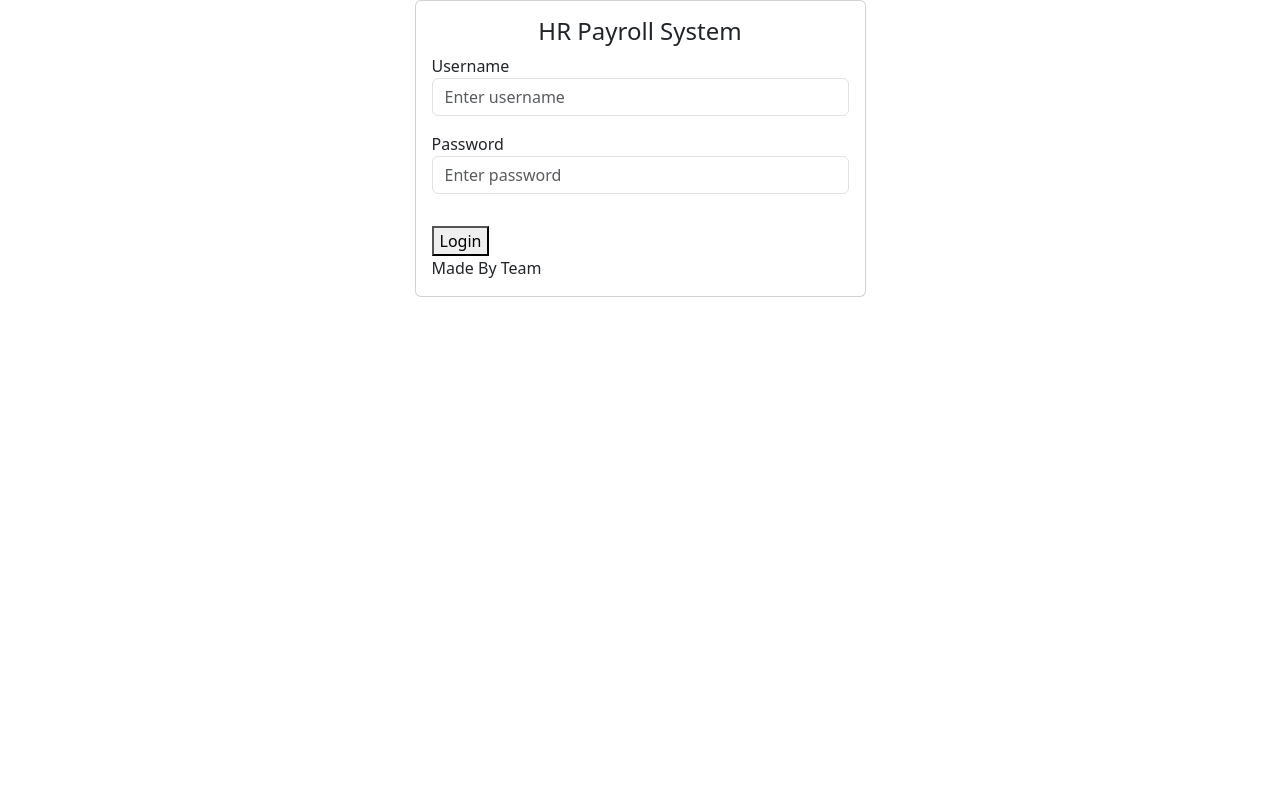
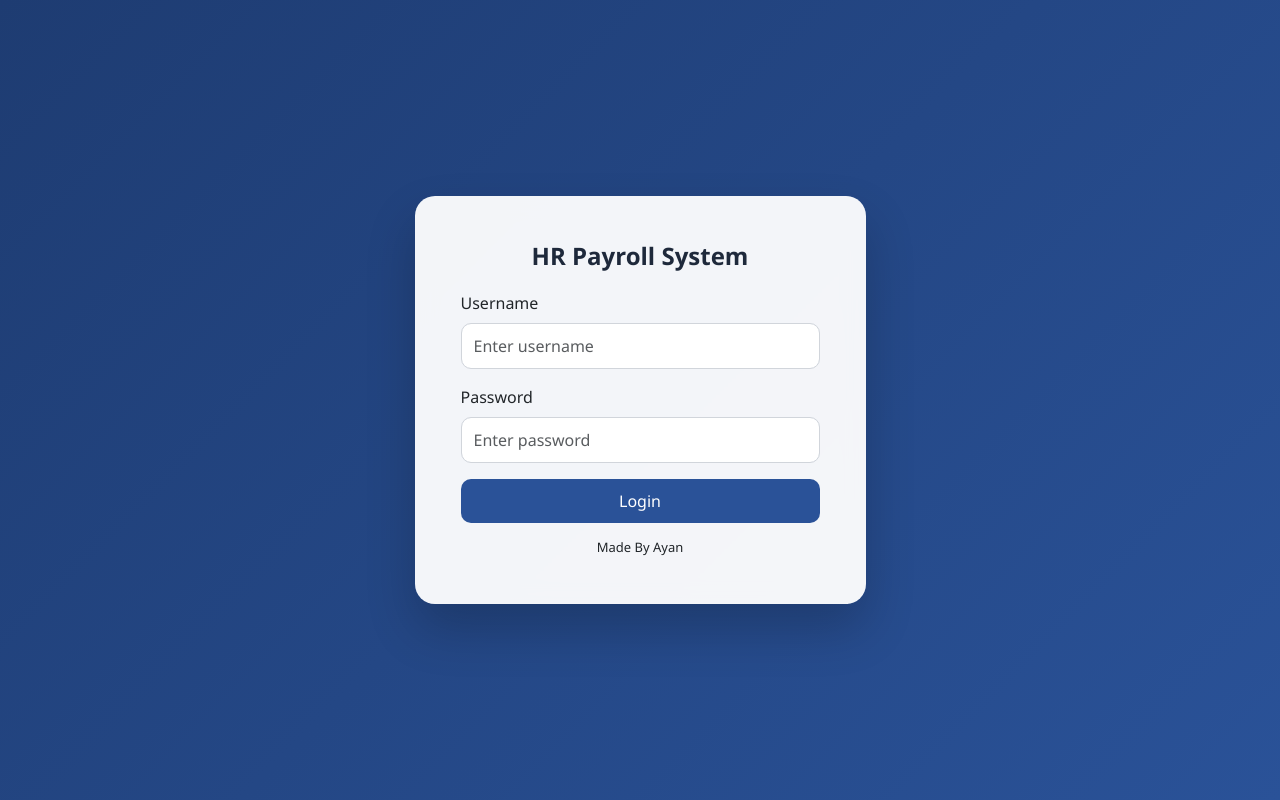
Before and after one commit to AyanMulani/employeepayroll, a Flask app: page /login in a window 1280 px wide. Run offline with Flask 3, Linux system fonts and the light colour scheme.

Commit message:
Refactor login form and update footer text

```diff
--- a/templates/login.html
+++ b/templates/login.html
@@ -6,7 +6,76 @@
 
 <link href="https://cdn.jsdelivr.net/npm/bootstrap@5.3.2/dist/css/bootstrap.min.css" rel="stylesheet">
 
+<style>
 
+/* ===== Background ===== */
+body{
+    min-height:100vh;
+    background: linear-gradient(135deg,#1e3c72,#2a5298);
+    display:flex;
+    align-items:center;
+    justify-content:center;
+    font-family: 'Segoe UI', sans-serif;
+}
+
+/* ===== Card Styling ===== */
+.login-card{
+    border:none;
+    border-radius:20px;
+    box-shadow:0 25px 50px rgba(0,0,0,0.2);
+    padding:30px;
+    background:rgba(255,255,255,0.95);
+    backdrop-filter:blur(10px);
+}
+
+/* ===== Title ===== */
+.login-title{
+    font-weight:600;
+    margin-bottom:20px;
+    color:#1e293b;
+}
+
+/* ===== Inputs ===== */
+.form-control{
+    border-radius:10px;
+    padding:10px 12px;
+    border:1px solid #d1d5db;
+    transition:0.2s ease;
+}
+
+.form-control:focus{
+    border-color:#2a5298;
+    box-shadow:0 0 0 3px rgba(42,82,152,0.2);
+}
+
+/* ===== Button ===== */
+.btn-primary{
+    width:100%;
+    border-radius:10px;
+    padding:10px;
+    font-weight:500;
+    background:#2a5298;
+    border:none;
+    transition:0.2s ease;
+}
+
+.btn-primary:hover{
+    background:#1e3c72;
+}
+
+/* ===== Small Footer Text ===== */
+.small-text{
+    font-size:13px;
+    margin-top:15px;
+    text-align:center;
+}
+
+.small-text a{
+    text-decoration:none;
+    color:#2a5298;
+}
+
+</style>
 
 </head>
 
@@ -19,30 +88,22 @@
                 <div class="card-body">
                     <h4 class="login-title text-center">HR Payroll System</h4>
 
-                  <form method="post">
+                    <form method="post">
+                        <div class="mb-3">
+                            <label class="form-label">Username</label>
+                            <input name="username" class="form-control" placeholder="Enter username" required>
+                        </div>
 
-    <div class="form-group mb-3">
-        <label>Username</label>
-        <input type="text" name="username" class="form-control custom-input" placeholder="Enter username" required>
-    </div>
+                        <div class="mb-3">
+                            <label class="form-label">Password</label>
+                            <input name="password" type="password" class="form-control" placeholder="Enter password" required>
+                        </div>
 
-    <div class="form-group mb-3">
-        <label>Password</label>
-        <div class="password-wrapper">
-            <input type="password" name="password" id="password" class="form-control custom-input" placeholder="Enter password" required>
-            <span class="toggle-password" onclick="togglePassword()">
-                <i class="fa-solid fa-eye"></i>
-            </span>
-        </div>
-    </div>
-
-    <button class="btn-login mt-3">Login</button>
-
-</form>
-
+                        <button class="btn btn-primary">Login</button>
+                    </form>
 
                     <div class="small-text">
-                        Made By Team
+                        Made By Ayan
                     </div>
 
                 </div>
```
